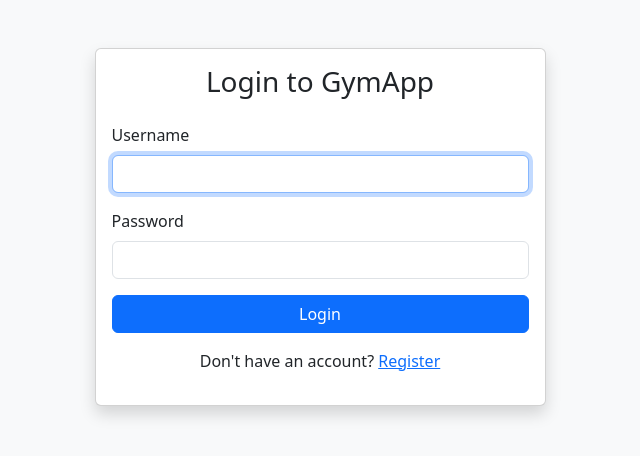
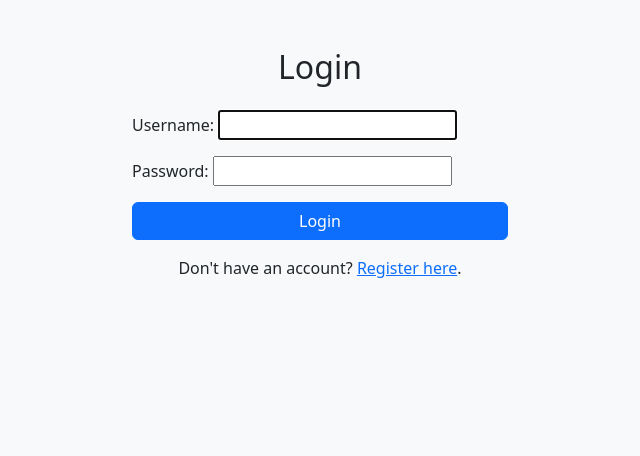
Before and after one commit to CNeiheisel/gymApp, a Django app: page /login/ in a window 1280 px wide. Shown: the top 456 px of the page, without its empty margins (320-960 px from the left). Run offline with Django 5.2, Linux system fonts and the light colour scheme.

Commit message:
Update login.html

```diff
--- a/workouts/templates/workouts/login.html
+++ b/workouts/templates/workouts/login.html
@@ -6,31 +6,16 @@
     <link href="https://cdn.jsdelivr.net/npm/bootstrap@5.3.3/dist/css/bootstrap.min.css" rel="stylesheet">
 </head>
 <body class="bg-light">
-<div class="container mt-5">
-    <div class="row justify-content-center">
-        <div class="col-md-5">
-            <div class="card shadow">
-                <div class="card-body">
-                    <h3 class="card-title text-center mb-4">Login to GymApp</h3>
+<div class="container mt-5" style="max-width: 400px;">
+    <h2 class="mb-4 text-center">Login</h2>
     <form method="post">
         {% csrf_token %}
-                        <div class="mb-3">
-                            <label for="id_username" class="form-label">Username</label>
-                            <input type="text" name="username" autofocus required class="form-control">
-                        </div>
-                        <div class="mb-3">
-                            <label for="id_password" class="form-label">Password</label>
-                            <input type="password" name="password" required class="form-control">
-                        </div>
+        {{ form.as_p }}
         <button type="submit" class="btn btn-primary w-100">Login</button>
     </form>
     <p class="mt-3 text-center">
-                        Don't have an account? <a href="#">Register</a>
+        Don't have an account? <a href="{% url 'register' %}">Register here</a>.
     </p>
-                </div>
-            </div>
-        </div>
-    </div>
 </div>
 </body>
 </html>
```
Lines whose indentation alone changed are shown as unchanged.
